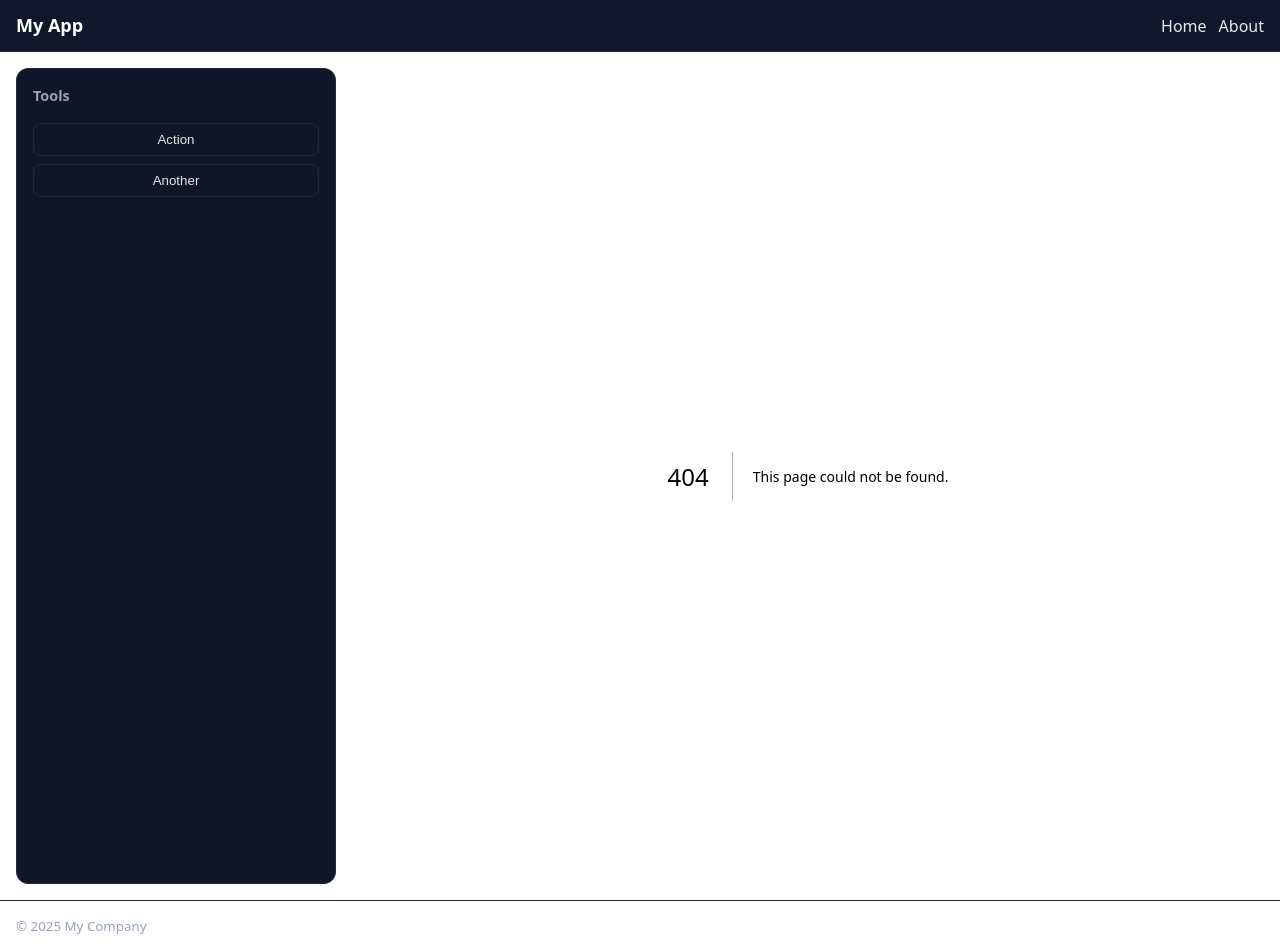
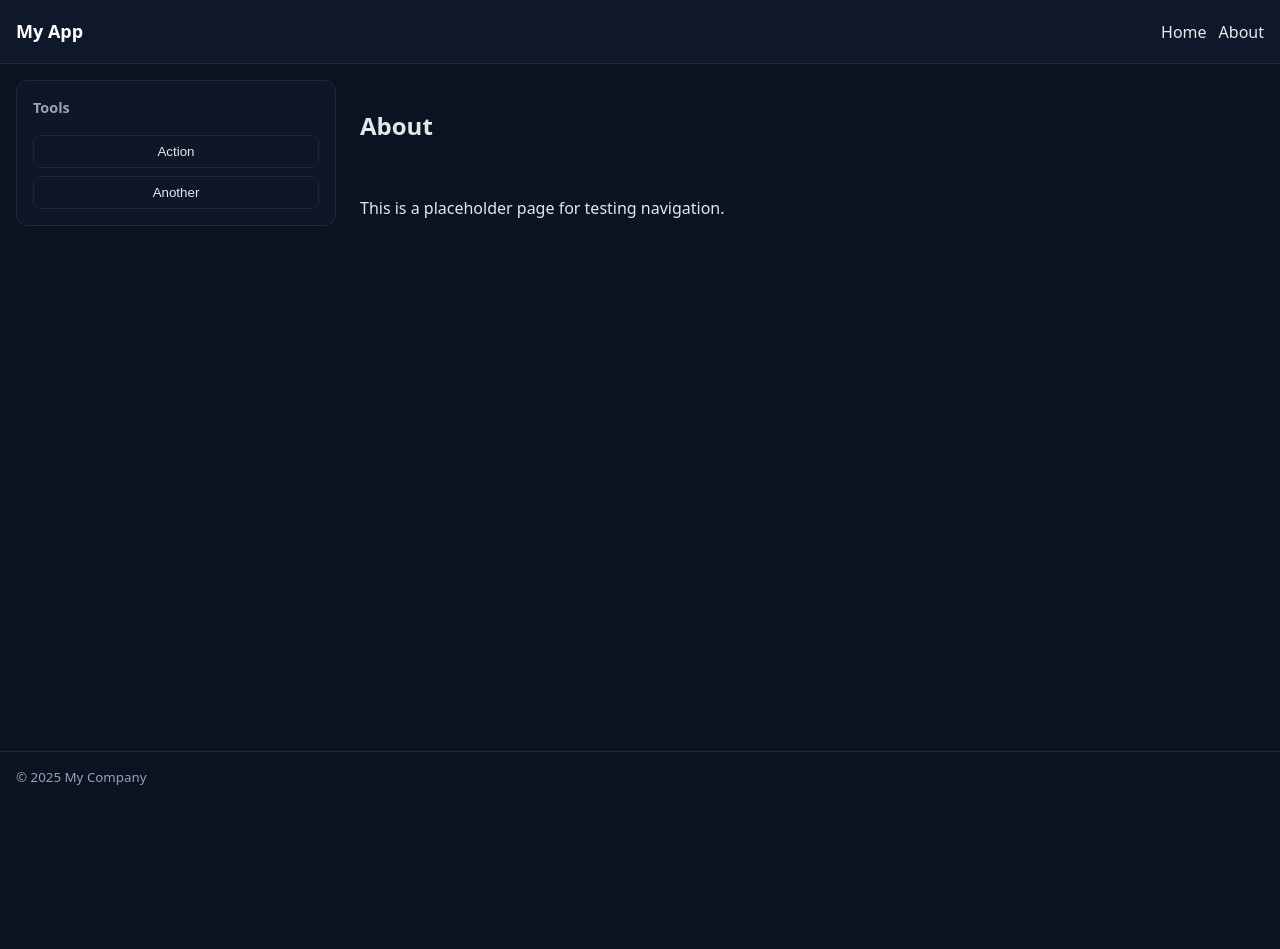
Before and after one commit to duncanscott/plate-demo, a Next.js app: page /about in a window 1280 px wide. Before the commit this address had no page. After the commit the page ends 800 px from the top, so only its background shows below. Built offline with nearby package versions, Linux system fonts and the light colour scheme.

Commit message:
adjusted layout

```diff
--- /dev/null
+++ b/src/app/about/page.tsx
@@ -0,0 +1,8 @@
+export default function AboutPage() {
+  return (
+    <section style={{ display: "grid", gap: "1rem" }}>
+      <h2>About</h2>
+      <p>This is a placeholder page for testing navigation.</p>
+    </section>
+  );
+}
--- a/src/app/globals.css
+++ b/src/app/globals.css
@@ -1,21 +1,23 @@
-/* Layout variables */
+/* ---- Variables ---- */
 :root {
-  /* Max width for the left-hand tool area; tweak as needed */
+  /* Header height used for sticky offsets */
+  --header-h: 64px;
+
+  /* Left tools panel width cap (adjust as you like) */
   --sidebar-max: 500em;
-  /* A sensible responsive default: min 16rem, prefer 25vw, cap at --sidebar-max */
   --sidebar-width: clamp(16rem, 25vw, var(--sidebar-max));
 
   --gap: 1rem;
   --header-bg: #0f172a; /* slate-900-ish */
   --header-fg: #ffffff;
-  --surface: #0b1220;   /* page background */
-  --panel: #0e1627;     /* panels */
-  --text: #e5e7eb;      /* slate-200-ish */
-  --muted: #94a3b8;     /* slate-400-ish */
-  --border: #1f2937;    /* slate-800-ish */
+  --surface: #0b1220;
+  --panel: #0e1627;
+  --text: #e5e7eb;
+  --muted: #94a3b8;
+  --border: #1f2937;
 }
 
-/* Reset-ish bits */
+/* ---- Resets ---- */
 *,
 *::before,
 *::after { box-sizing: border-box; }
@@ -27,9 +29,9 @@ body {
   font: 16px/1.5 system-ui, -apple-system, Segoe UI, Roboto, Ubuntu, Cantarell, Noto Sans, Helvetica, Arial, "Apple Color Emoji", "Segoe UI Emoji";
 }
 
-/* Shell: header | (tools + main) | footer */
+/* ---- Page grid: header | (tools + main) | footer ---- */
 .shell {
-  min-height: 100svh; /* handle mobile safe area nicely */
+  min-height: 100svh;
   display: grid;
   grid-template-rows: auto 1fr auto;
   grid-template-areas:
@@ -38,23 +40,31 @@ body {
     "footer";
 }
 
-/* Header */
+/* ---- Header (sticky) ---- */
 .header {
   grid-area: header;
+  position: sticky;
+  top: 0;
+  z-index: 1000;
+
   display: flex;
   align-items: center;
   justify-content: space-between;
   gap: var(--gap);
-  padding: 0.75rem 1rem;
+
+  min-height: var(--header-h);
+  padding: 0.5rem 1rem;
   background: var(--header-bg);
   color: var(--header-fg);
   border-bottom: 1px solid var(--border);
 }
+
 .header h1 {
   margin: 0;
   font-size: 1.125rem;
   font-weight: 600;
 }
+
 .nav {
   display: flex;
   gap: 0.75rem;
@@ -66,28 +76,30 @@ body {
 }
 .nav a:hover { opacity: 1; }
 
-/* Two-column content area */
+/* ---- Content row: tools + main ---- */
 .content {
   grid-area: content;
   display: grid;
   grid-template-columns: var(--sidebar-width) minmax(0, 1fr);
   gap: var(--gap);
-  align-items: stretch;
+  align-items: start;
+  /* space below header so sticky tools don't collide with it */
   padding: var(--gap);
 }
 
-/* Tools (left-hand area) */
+/* ---- Tools (sticky under header) ---- */
 .tools {
+  position: sticky;
+  top: calc(var(--header-h) + var(--gap));
+  align-self: start;           /* ensure the sticky box sizes to content */
+  height: fit-content;         /* prevents stretching */
   background: var(--panel);
   border: 1px solid var(--border);
   border-radius: 0.75rem;
   padding: 1rem;
-  min-width: 0; /* avoid overflow in flex/grid */
-  /* If you want the tools panel to remain visible while scrolling,
-     uncomment the next two lines and adjust the top offset as needed: */
-  /* position: sticky; */
-  /* top: 0; */
+  min-width: 0;
 }
+
 .tool-section {
   display: grid;
   gap: 0.5rem;
@@ -109,16 +121,16 @@ body {
   background: rgba(255,255,255,0.04);
 }
 
-/* Main content */
+/* ---- Main content ---- */
 .main {
-  background: transparent;
-  min-width: 0; /* let content shrink and scroll properly */
+  min-width: 0;
+  /* Let the BODY be the scroll container so sticky works reliably */
   overflow: auto;
   border-radius: 0.75rem;
   padding: 0.5rem;
 }
 
-/* Footer */
+/* ---- Footer ---- */
 .footer {
   grid-area: footer;
   border-top: 1px solid var(--border);
@@ -126,12 +138,13 @@ body {
   padding: 0.75rem 1rem;
 }
 
-/* Simple responsiveness: collapse tools below 800px if desired */
+/* ---- Stack on small screens ---- */
 @media (max-width: 800px) {
   .content {
-    grid-template-columns: 1fr; /* stack */
+    grid-template-columns: 1fr;
   }
   .tools {
+    top: calc(var(--header-h) + var(--gap));
     order: -1; /* show tools above main when stacked */
   }
 }
```
Also changed, not shown: src/app/page.tsx (+11 -4 lines).
